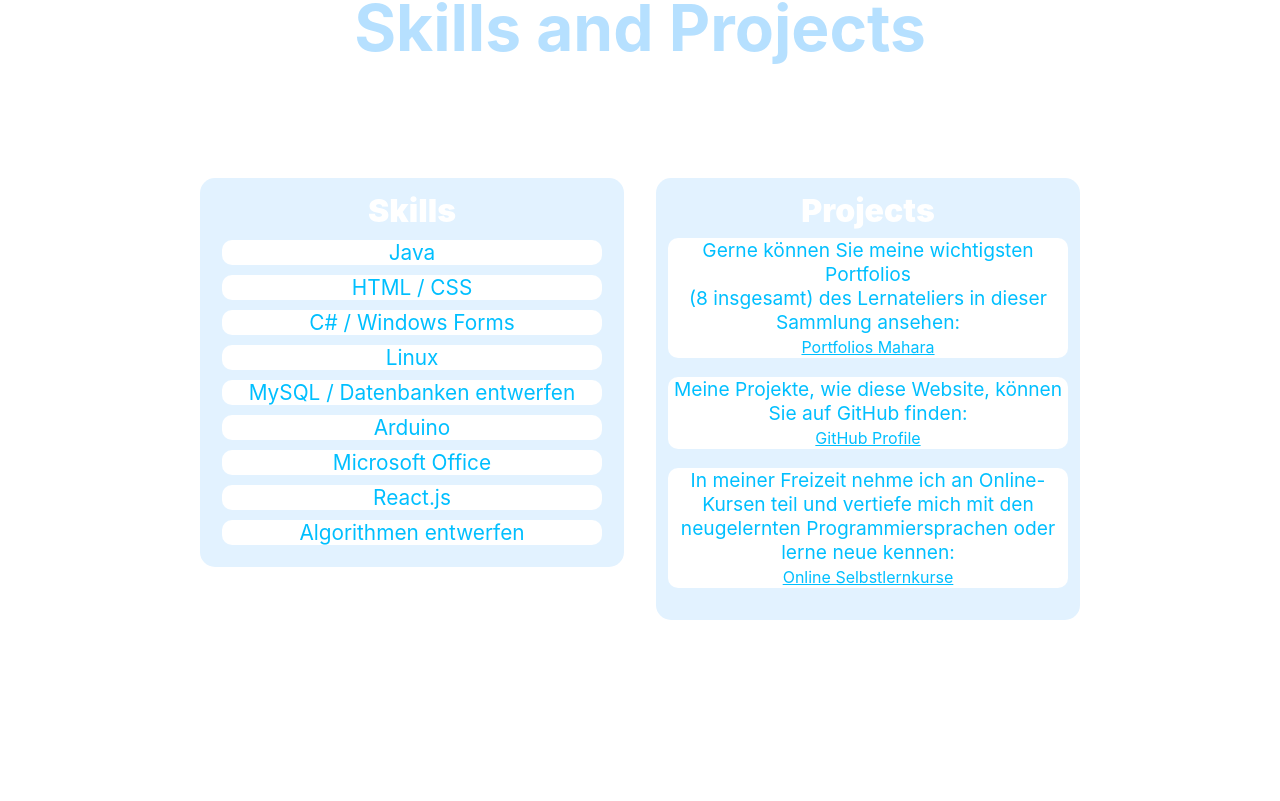
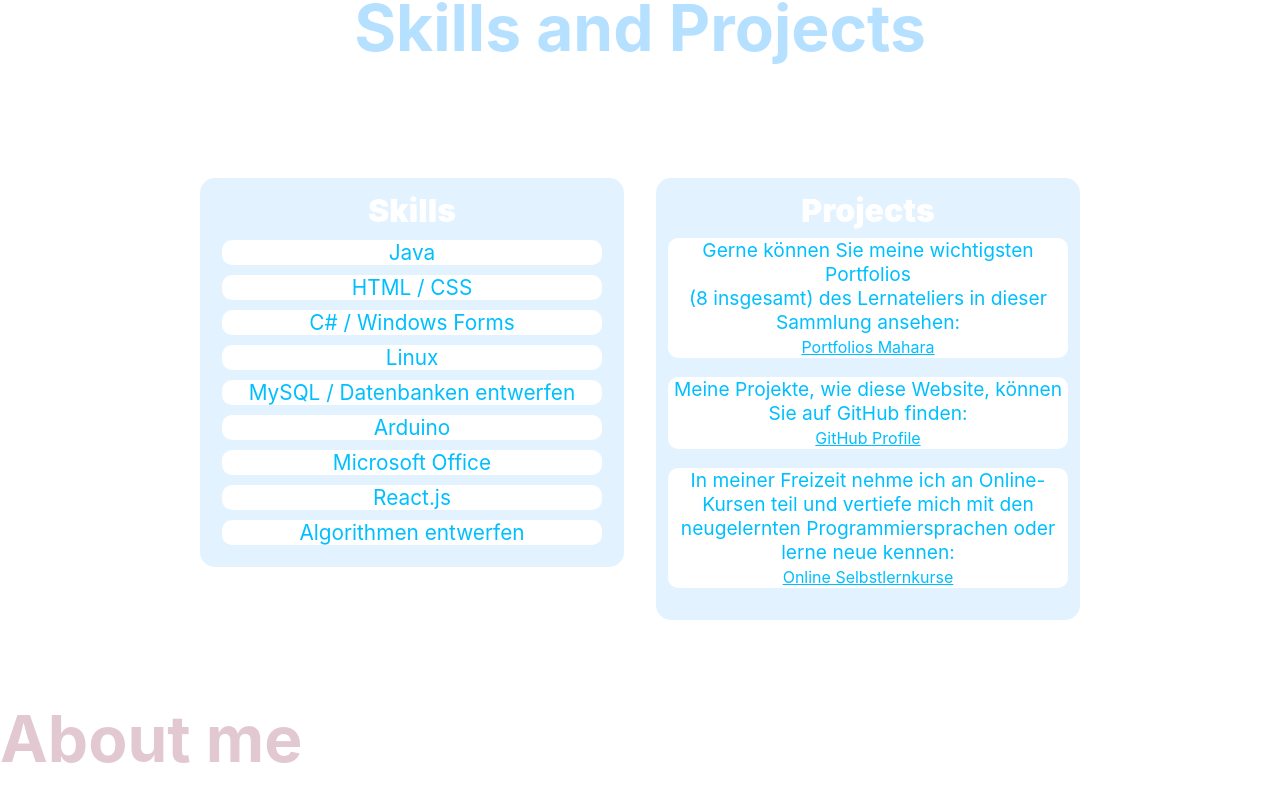
Before and after one commit to marianives/marianivesgallo.ch, a React app: page / in a window 1280 px wide. Shown: the part 1829-2630 px from the top of the page. Before the commit the page ends 2449 px from the top, so only its background shows below. Built offline with nearby package versions, Linux system fonts and the light colour scheme.

Commit message:
about me add

```diff
--- a/src/App.css
+++ b/src/App.css
@@ -41,6 +41,7 @@
   justify-self: left;
   max-width: 30%;
   height: auto;
+  border-radius: 30px;
 }
 
 .home {
--- a/src/App.js
+++ b/src/App.js
@@ -2,12 +2,14 @@ import './App.css';
 import Home from './components/Home';
 import Ausbildung from './components/Ausbildung';
 import Skills from './components/Skills';
+import Aboutme from './components/Aboutme';
 function App() {
   return (
     <div className="App">
         <Home></Home>
         <Ausbildung></Ausbildung>
         <Skills></Skills>
+        <Aboutme></Aboutme>
     </div>
   );
 }
--- /dev/null
+++ b/src/components/Aboutme.js
@@ -0,0 +1,11 @@
+import React from 'react'
+
+const aboutme = () => {
+  return (
+    <div className='aboutme'>
+        <h1 className='titel'>About me</h1>
+    </div>
+  )
+}
+
+export default aboutme
--- a/src/components/BoxProjects.js
+++ b/src/components/BoxProjects.js
@@ -14,6 +14,7 @@ export default function App() {
                 minHeight: 150,
                 padding: 12,
                 width: 400,
+
             }}
         >
 
```
